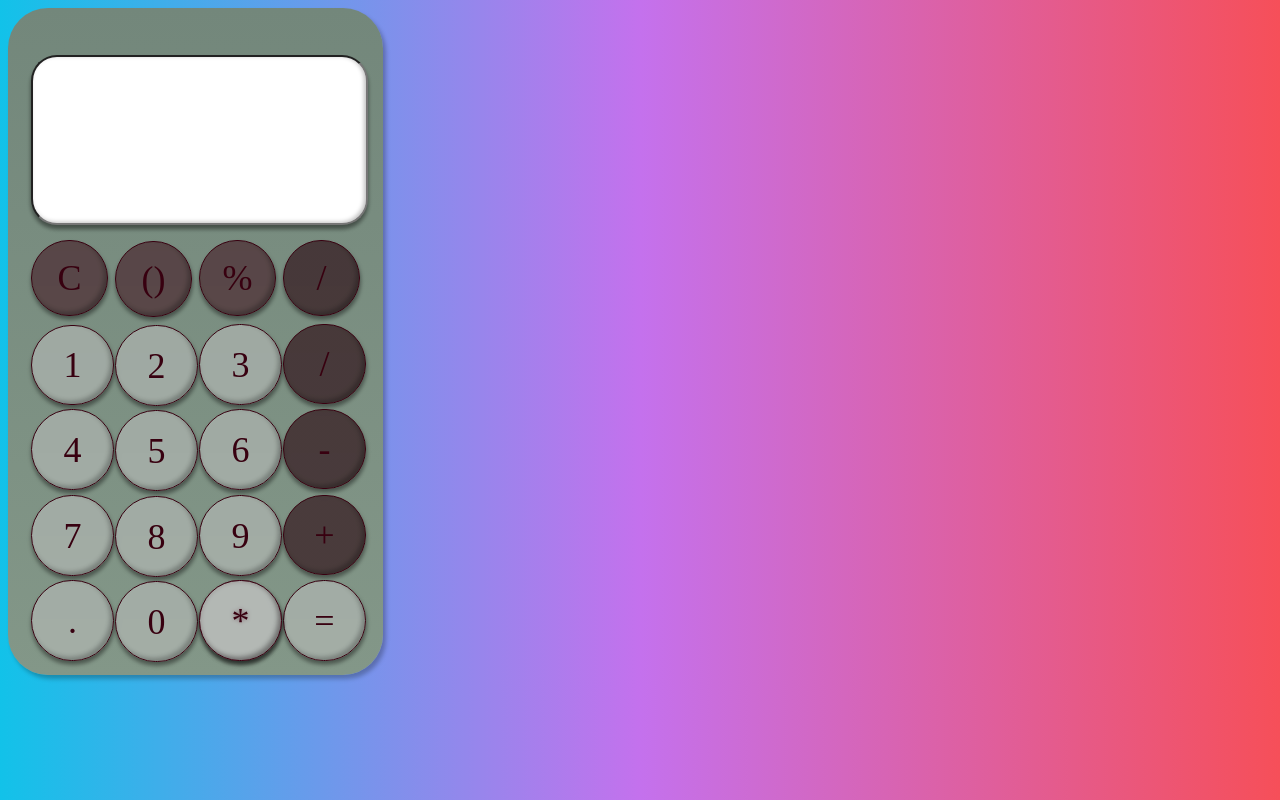
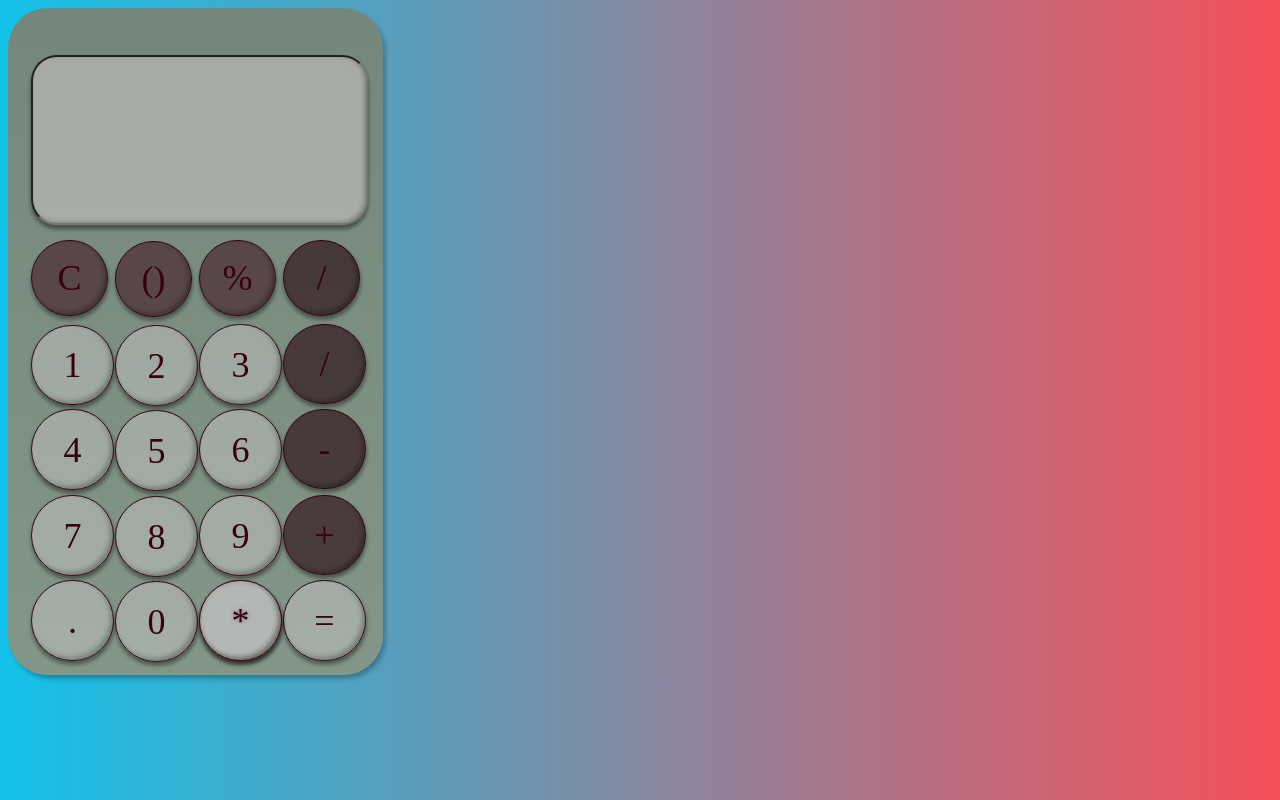
Before and after one commit to sherry-web/Calculator, a plain HTML site: page index.html in a window 1280 px wide. Drawn offline with Linux system fonts and the light colour scheme.

Commit message:
Update Style.css

```diff
--- a/Style.css
+++ b/Style.css
@@ -1,5 +1,5 @@
 body{
-    background: linear-gradient(to right, #12c2e9, #c471ed, #f64f59);
+    background: linear-gradient(to right, #12c2e9,  #f64f59);
 }
 table.tbl{
   /* frame */
@@ -18,14 +18,28 @@ input[type="text"]{
     height: 164px;
     left: 23px;
     top: 47px;
-    color: black;
-    background: (189, 187, 182, 0.7);
+
+    background: rgba(189, 187, 182, 0.7);
     box-shadow: 0px 4px 4px rgba(0, 0, 0, 0.25), 0px 4px 4px rgba(0, 0, 0, 0.25), inset -2px -1px 4px rgba(0, 0, 0, 0.25);
+    backdrop-filter: blur(2px);
+    /* Note: backdrop-filter has minimal browser support */
 
-backdrop-filter: blur(2px);
-/* Note: backdrop-filter has minimal browser support */
+    border-radius: 26px;
 
-border-radius: 26px;
+/* H1/Regular */
+
+font-family: 'Montserrat';
+font-style: normal;
+font-weight: 400;
+font-size: 48px;
+line-height: 56px;
+/* or 117% */
+
+display: flex;
+align-items: center;
+text-align: right;
+
+color: #2F0000;
 }
 #clear{
     position: absolute;
```
